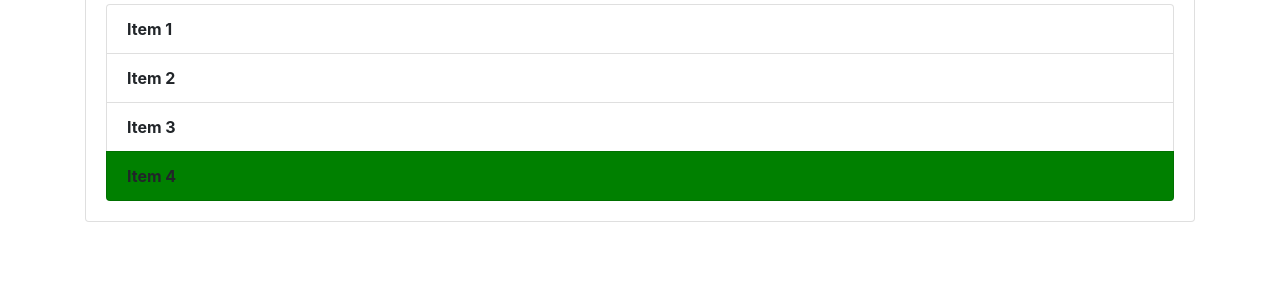
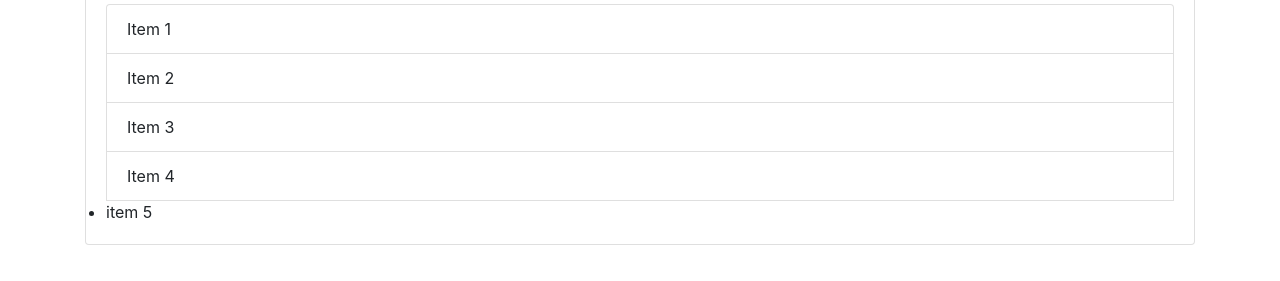
Before and after one commit to Gunjanraj321/form, a plain HTML site: page index.html in a window 1280 px wide. Shown: the part 273-554 px from the top of the page. Drawn offline with nearby package versions, Linux system fonts and the light colour scheme.

Commit message:
new change

```diff
--- a/dom.js
+++ b/dom.js
@@ -22,16 +22,22 @@
 // //headerTitle.style.borderBottom="solid 3px #000";
 // header.style.borderBottom='Solid 3px #000';
 // console.log(document.getElementById);
-var items=document.getElementsByClassName('list-group-item');
- console.log(items);
- console.log(items[1]);
- //items[1].textContent='Hello 2';
- //items[1].style.fontWeight='bold';
- //items[1].style.backgroundColor='yellow';
-//  for(var i=0;i<items.length;i++){
-//     items[i].style.backgroundColor='#f4f4f4';
-//  }
-items[3].style.backgroundColor='green';
-for(var i=0;i<items.length;i++){
-        items[i].style.fontWeight='bold';
-     }
+// var items=document.getElementsByClassName('list-group-item');
+//  console.log(items);
+//  console.log(items[1]);
+//  //items[1].textContent='Hello 2';
+//  //items[1].style.fontWeight='bold';
+//  //items[1].style.backgroundColor='yellow';
+// //  for(var i=0;i<items.length;i++){
+// //     items[i].style.backgroundColor='#f4f4f4';
+// //  }
+// items[3].style.backgroundColor='green';
+// for(var i=0;i<items.length;i++){
+//         items[i].style.fontWeight='bold';
+//      }
+var li=document.getElementsByTagName('li');
+// li[1].textContent='Hello';
+// for(var i=0;i<li.length;i++){
+//         li[i].style.backgroundColor='#f4f4f5';
+//      }
+console.log(document.getElementsByTagName(li[4]));
--- a/index.html
+++ b/index.html
@@ -27,6 +27,7 @@
       <li class="list-group-item">Item 2</li>
       <li class="list-group-item">Item 3</li>
       <li class="list-group-item">Item 4</li>
+      <li>item 5</li>
     </ul>
    </div>
   </div>
```
